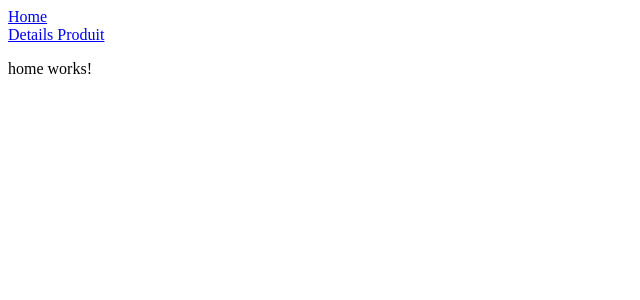
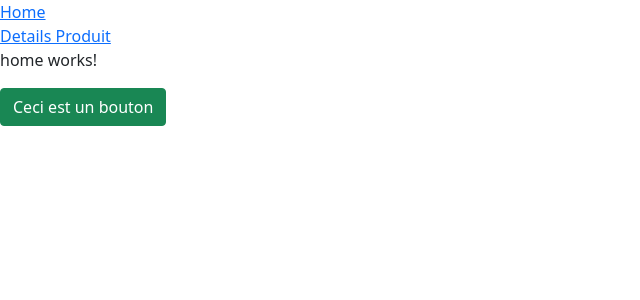
Before and after one commit to AlessandroRinaudo/backoffice, an Angular app: page /home in a window 1280 px wide. Shown: the top 300 px of the page, without its empty margins (0-640 px from the left). Built offline with nearby package versions, Linux system fonts and the light colour scheme.

Commit message:
Add boostrap

```diff
--- a/src/app/home/home.component.html
+++ b/src/app/home/home.component.html
@@ -1 +1,2 @@
 <p>home works!</p>
+<div class='btn btn-success'>Ceci est un bouton </div>
--- a/src/index.html
+++ b/src/index.html
@@ -5,6 +5,10 @@
   <title>Bateau Thibault</title>
   <base href="/">
   <meta name="viewport" content="width=device-width, initial-scale=1">
+  <!-- CSS only -->
+  <link href="https://cdn.jsdelivr.net/npm/bootstrap@5.0.0-beta3/dist/css/bootstrap.min.css" rel="stylesheet" integrity="sha384-eOJMYsd53ii+scO/bJGFsiCZc+5NDVN2yr8+0RDqr0Ql0h+rP48ckxlpbzKgwra6" crossorigin="anonymous">
+  <!-- JavaScript Bundle with Popper -->
+<script src="https://cdn.jsdelivr.net/npm/bootstrap@5.0.0-beta3/dist/js/bootstrap.bundle.min.js" integrity="sha384-JEW9xMcG8R+pH31jmWH6WWP0WintQrMb4s7ZOdauHnUtxwoG2vI5DkLtS3qm9Ekf" crossorigin="anonymous"></script>
   <link rel="icon" type="image/x-icon" href="favicon.ico">
 </head>
 <body>
```
Also changed, not shown: 2 other files (tests, documents, lock files or other folders).
